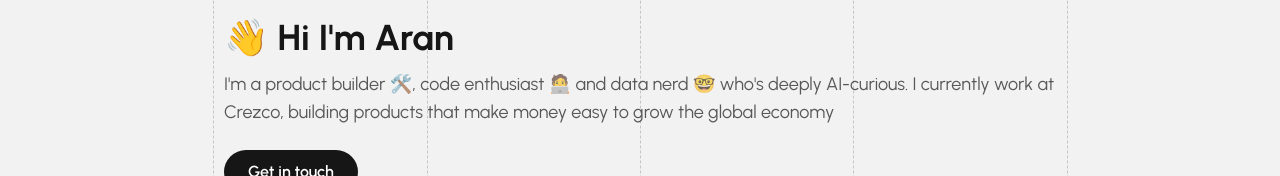
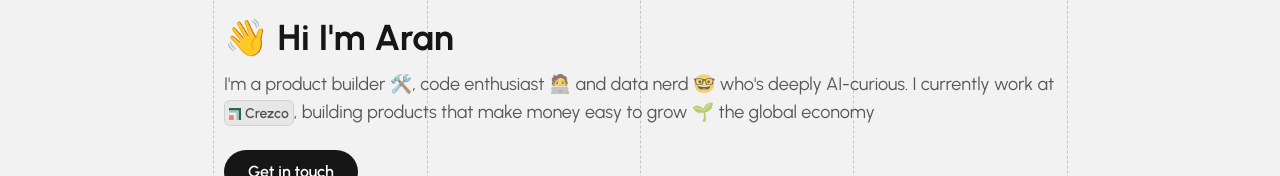
Before and after one commit to aranbruce/aranbc.com, a Next.js app: page / in a window 1280 px wide. Shown: the part 174-350 px from the top of the page. Built offline with nearby package versions, Linux system fonts and the light colour scheme.

Commit message:
added link to current employment

```diff
--- a/app/layout.tsx
+++ b/app/layout.tsx
@@ -16,7 +16,7 @@ export default function RootLayout({
   children: React.ReactNode;
 }>) {
   return (
-    <html lang="en">
+    <html lang="en" className="bg-gray-100">
       <body className={urbanist.className}>
         <Header />
         {children}
--- a/app/page.tsx
+++ b/app/page.tsx
@@ -19,8 +19,57 @@ export default function Home() {
           <h1 className="text-primary text-4xl font-bold">👋 Hi I'm Aran</h1>
           <p className="text-secondary text-lg">
             I'm a product builder 🛠️, code enthusiast 🧑‍💻 and data nerd 🤓 who's
-            deeply AI-curious. I currently work at Crezco, building products
-            that make money easy to grow the global economy
+            deeply AI-curious. I currently work at{" "}
+            <span>
+              <Link
+                href="https://www.crezco.com/"
+                target="_blank"
+                rel="noopener noreferrer"
+                className="border-primary/10 bg-primary/5 hover:bg-primary/10 rounded-md border px-1 pb-0.5 transition"
+              >
+                <svg
+                  width="12"
+                  height="12"
+                  className="mr-1 inline-flex"
+                  viewBox="0 0 26 26"
+                  fill="none"
+                  xmlns="http://www.w3.org/2000/svg"
+                >
+                  <g clipPath="url(#clip0_482_522)">
+                    <path
+                      fillRule="evenodd"
+                      clipRule="evenodd"
+                      d="M25.9999 0V25.9999H20.7999V5.19999H0V0H25.9999Z"
+                      fill="#2A6355"
+                    />
+                    <path
+                      fillRule="evenodd"
+                      clipRule="evenodd"
+                      d="M20.7999 5.19922V25.9992H15.6V10.3992H0V5.19922H20.7999Z"
+                      fill="#9BCABE"
+                    />
+                    <path
+                      fillRule="evenodd"
+                      clipRule="evenodd"
+                      d="M15.6 10.3999V25.9999H10.4V15.5999H0V10.3999H15.6Z"
+                      fill="#F2EBE4"
+                    />
+                    <path
+                      d="M10.4 15.6001H0V26.0001H10.4V15.6001Z"
+                      fill="#F38173"
+                    />
+                  </g>
+                  <defs>
+                    <clipPath id="clip0_482_522">
+                      <rect width="26" height="26" fill="white" />
+                    </clipPath>
+                  </defs>
+                </svg>
+                <span className="text-sm font-semibold">Crezco</span>
+              </Link>
+            </span>
+            , building products that make money easy to grow 🌱 the global
+            economy
           </p>
         </div>
         <Button
```
